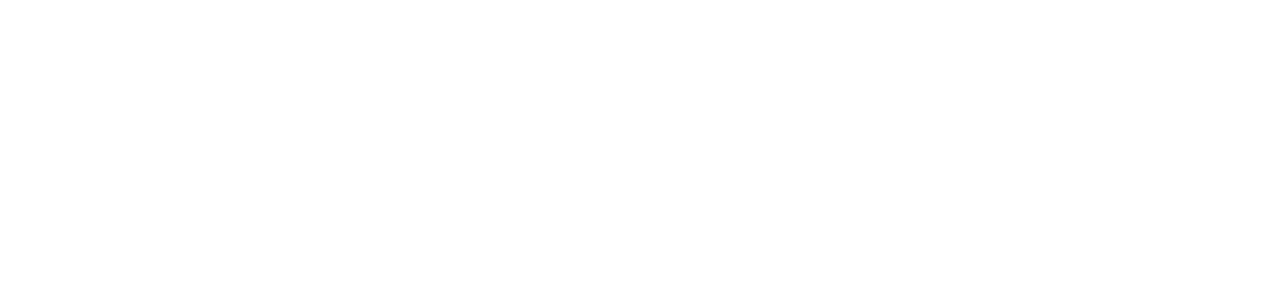
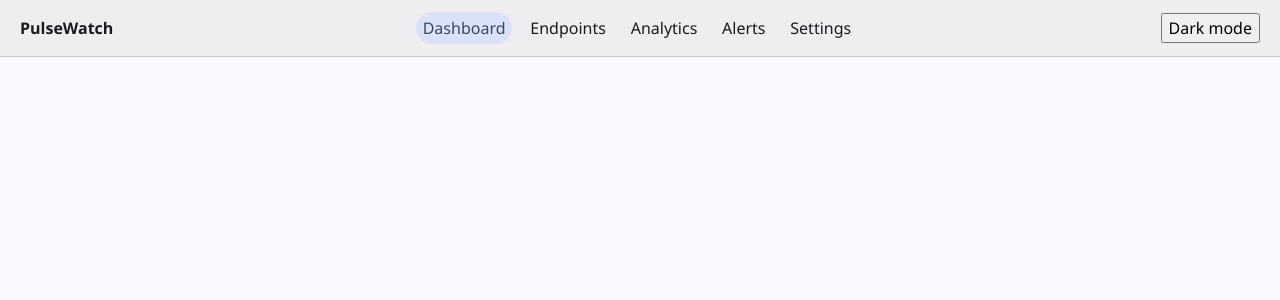
Before and after one commit to alerodriguez162/pulsewatch, an Angular app in the folder client/: page / in a window 1280 px wide. Shown: the top 300 px of the page. Built offline with nearby package versions, Linux system fonts and the light colour scheme.

Commit message:
feat: add the application shell and routes
Add the lazy-loaded shell, theme toggle, and navigation for the monitoring sections.

```diff
--- a/client/src/app/app.routes.ts
+++ b/client/src/app/app.routes.ts
@@ -1,3 +1,9 @@
 import { Routes } from '@angular/router';
 
-export const routes: Routes = [];
+export const routes: Routes = [
+  {
+    path: '',
+    loadComponent: () => import('./layout/shell').then((module) => module.Shell),
+    children: [],
+  },
+];
--- /dev/null
+++ b/client/src/app/core/theme.service.ts
@@ -0,0 +1,30 @@
+import { Injectable, effect, signal } from '@angular/core';
+
+type ThemeMode = 'light' | 'dark';
+
+const STORAGE_KEY = 'pulsewatch-theme';
+
+@Injectable({ providedIn: 'root' })
+export class ThemeService {
+  readonly mode = signal<ThemeMode>(readTheme());
+
+  constructor() {
+    effect(() => {
+      const dark = this.mode() === 'dark';
+      document.documentElement.classList.toggle('dark', dark);
+      localStorage.setItem(STORAGE_KEY, this.mode());
+    });
+  }
+
+  toggle(): void {
+    this.mode.update((mode) => (mode === 'dark' ? 'light' : 'dark'));
+  }
+}
+
+function readTheme(): ThemeMode {
+  const stored = localStorage.getItem(STORAGE_KEY);
+  if (stored === 'dark' || stored === 'light') {
+    return stored;
+  }
+  return window.matchMedia('(prefers-color-scheme: dark)').matches ? 'dark' : 'light';
+}
--- /dev/null
+++ b/client/src/app/layout/shell.ts
@@ -0,0 +1,32 @@
+import { ChangeDetectionStrategy, Component, inject } from '@angular/core';
+import { RouterLink, RouterLinkActive, RouterOutlet } from '@angular/router';
+
+import { ThemeService } from '../core/theme.service';
+
+@Component({
+  selector: 'app-shell',
+  imports: [RouterOutlet, RouterLink, RouterLinkActive],
+  changeDetection: ChangeDetectionStrategy.OnPush,
+  template: `
+    <a class="skip" href="#main">Skip to content</a>
+    <header class="topbar">
+      <a class="brand" routerLink="/">PulseWatch</a>
+      <nav aria-label="Primary">
+        <a routerLink="/" routerLinkActive="active" [routerLinkActiveOptions]="{ exact: true }">Dashboard</a>
+        <a routerLink="/endpoints" routerLinkActive="active">Endpoints</a>
+        <a routerLink="/analytics" routerLinkActive="active">Analytics</a>
+        <a routerLink="/alerts" routerLinkActive="active">Alerts</a>
+        <a routerLink="/settings" routerLinkActive="active">Settings</a>
+      </nav>
+      <button type="button" [attr.aria-pressed]="theme.mode() === 'dark'" (click)="theme.toggle()">
+        {{ theme.mode() === 'dark' ? 'Light mode' : 'Dark mode' }}
+      </button>
+    </header>
+    <main id="main">
+      <router-outlet />
+    </main>
+  `,
+})
+export class Shell {
+  readonly theme = inject(ThemeService);
+}
--- a/client/src/index.html
+++ b/client/src/index.html
@@ -6,6 +6,15 @@
     <base href="/" />
     <meta name="viewport" content="width=device-width, initial-scale=1" />
     <link rel="icon" type="image/x-icon" href="favicon.ico" />
+    <script>
+      (function () {
+        var mode = localStorage.getItem('pulsewatch-theme');
+        var dark =
+          mode === 'dark' ||
+          (!mode && window.matchMedia('(prefers-color-scheme: dark)').matches);
+        if (dark) document.documentElement.classList.add('dark');
+      })();
+    </script>
   </head>
   <body>
     <app-root></app-root>
--- a/client/src/styles.scss
+++ b/client/src/styles.scss
@@ -1 +1,320 @@
-/* PulseWatch global styles */
+@use '@angular/material' as mat;
+
+html {
+  color-scheme: light;
+  @include mat.theme(
+    (
+      color: (
+        theme-type: color-scheme,
+        primary: mat.$azure-palette,
+        tertiary: mat.$cyan-palette,
+      ),
+      typography: (
+        plain-family: 'Segoe UI, system-ui, sans-serif',
+        brand-family: 'Segoe UI, system-ui, sans-serif',
+      ),
+      density: 0,
+    )
+  );
+}
+
+html.dark {
+  color-scheme: dark;
+}
+
+*,
+*::before,
+*::after {
+  box-sizing: border-box;
+}
+
+html,
+body {
+  margin: 0;
+  min-height: 100%;
+}
+
+body {
+  background: var(--mat-sys-surface);
+  color: var(--mat-sys-on-surface);
+  font: 400 16px/1.5 var(--mat-sys-plain-font, 'Segoe UI', system-ui, sans-serif);
+}
+
+a {
+  color: var(--mat-sys-primary);
+}
+
+a:focus-visible,
+button:focus-visible,
+input:focus-visible,
+select:focus-visible {
+  outline: 3px solid var(--mat-sys-primary);
+  outline-offset: 2px;
+}
+
+.skip {
+  position: absolute;
+  left: 0.5rem;
+  top: -3rem;
+  background: var(--mat-sys-primary);
+  color: var(--mat-sys-on-primary);
+  padding: 0.5rem 0.75rem;
+  z-index: 2;
+}
+
+.skip:focus {
+  top: 0.5rem;
+}
+
+.topbar {
+  display: flex;
+  gap: 1rem;
+  align-items: center;
+  justify-content: space-between;
+  flex-wrap: wrap;
+  padding: 0.75rem 1.25rem;
+  border-bottom: 1px solid var(--mat-sys-outline-variant);
+  background: var(--mat-sys-surface-container);
+}
+
+.brand {
+  font-weight: 700;
+  text-decoration: none;
+  color: inherit;
+}
+
+nav {
+  display: flex;
+  gap: 0.75rem;
+  flex-wrap: wrap;
+}
+
+nav a {
+  text-decoration: none;
+  color: inherit;
+  padding: 0.25rem 0.4rem;
+  border-radius: 999px;
+}
+
+nav a.active {
+  background: var(--mat-sys-secondary-container);
+  color: var(--mat-sys-on-secondary-container);
+}
+
+main {
+  padding: 1.25rem;
+}
+
+.page {
+  display: grid;
+  gap: 1rem;
+  max-width: 1120px;
+  margin: 0 auto;
+}
+
+.page-header,
+.actions,
+.filter,
+.alerts form {
+  display: flex;
+  gap: 1rem;
+  align-items: center;
+  justify-content: space-between;
+  flex-wrap: wrap;
+}
+
+.page-header h1,
+.card h2,
+.panel h2 {
+  margin: 0;
+}
+
+.page-header p,
+.meta,
+.card p,
+.panel p {
+  margin: 0.25rem 0 0;
+}
+
+.cards,
+.alerts {
+  display: grid;
+  grid-template-columns: repeat(auto-fit, minmax(180px, 1fr));
+  gap: 0.75rem;
+  padding: 0;
+  list-style: none;
+}
+
+.card,
+.panel,
+.alerts li,
+.incidents li {
+  background: var(--mat-sys-surface-container-low);
+  border: 1px solid var(--mat-sys-outline-variant);
+  border-radius: 12px;
+  padding: 1rem;
+}
+
+.card p {
+  font-size: 1.5rem;
+  font-weight: 650;
+}
+
+.panel {
+  display: grid;
+  justify-items: start;
+  gap: 0.5rem;
+}
+
+.panel-error {
+  border-color: var(--mat-sys-error);
+}
+
+.banner {
+  margin: 0;
+  padding: 0.75rem 1rem;
+  border-radius: 10px;
+  background: var(--mat-sys-error-container);
+  color: var(--mat-sys-on-error-container);
+}
+
+.table-wrap {
+  overflow-x: auto;
+}
+
+table {
+  width: 100%;
+  border-collapse: collapse;
+}
+
+th,
+td {
+  text-align: left;
+  padding: 0.65rem 0.5rem;
+  border-bottom: 1px solid var(--mat-sys-outline-variant);
+  vertical-align: top;
+}
+
+th button,
+.actions button,
+.panel button,
+.alerts button,
+.settings button,
+button {
+  font: inherit;
+}
+
+.url {
+  max-width: 28rem;
+  overflow-wrap: anywhere;
+}
+
+.actions {
+  justify-content: flex-start;
+}
+
+.form {
+  display: grid;
+  gap: 0.9rem;
+  max-width: 40rem;
+}
+
+.filter {
+  justify-content: flex-start;
+}
+
+.filter input,
+.alerts input {
+  min-height: 2.5rem;
+  padding: 0.4rem 0.6rem;
+  border: 1px solid var(--mat-sys-outline);
+  border-radius: 8px;
+  background: var(--mat-sys-surface);
+  color: inherit;
+}
+
+.incidents {
+  display: grid;
+  gap: 0.75rem;
+  padding: 0;
+  list-style: none;
+}
+
+.status {
+  display: inline-flex;
+  align-items: center;
+  min-height: 1.5rem;
+  padding: 0.1rem 0.55rem;
+  border-radius: 999px;
+  font-size: 0.85rem;
+  font-weight: 650;
+}
+
+.status-up {
+  background: #d8f3e4;
+  color: #085c38;
+}
+
+.status-down {
+  background: #ffdad6;
+  color: #8c1d18;
+}
+
+.status-unknown {
+  background: #f8e7c2;
+  color: #5c4300;
+}
+
+.status-paused {
+  background: #e2e8f0;
+  color: #334155;
+}
+
+html.dark .status-up {
+  background: #0d4f36;
+  color: #d8f3e4;
+}
+
+html.dark .status-down {
+  background: #6e1b18;
+  color: #ffdad6;
+}
+
+html.dark .status-unknown {
+  background: #5c4300;
+  color: #f8e7c2;
+}
+
+html.dark .status-paused {
+  background: #334155;
+  color: #e2e8f0;
+}
+
+.sr-only {
+  position: absolute;
+  width: 1px;
+  height: 1px;
+  padding: 0;
+  margin: -1px;
+  overflow: hidden;
+  clip: rect(0, 0, 0, 0);
+  border: 0;
+}
+
+@media (prefers-reduced-motion: reduce) {
+  * {
+    scroll-behavior: auto !important;
+    transition: none !important;
+    animation: none !important;
+  }
+}
+
+@media (max-width: 720px) {
+  main {
+    padding: 0.75rem;
+  }
+
+  .page-header {
+    align-items: flex-start;
+  }
+}
```
